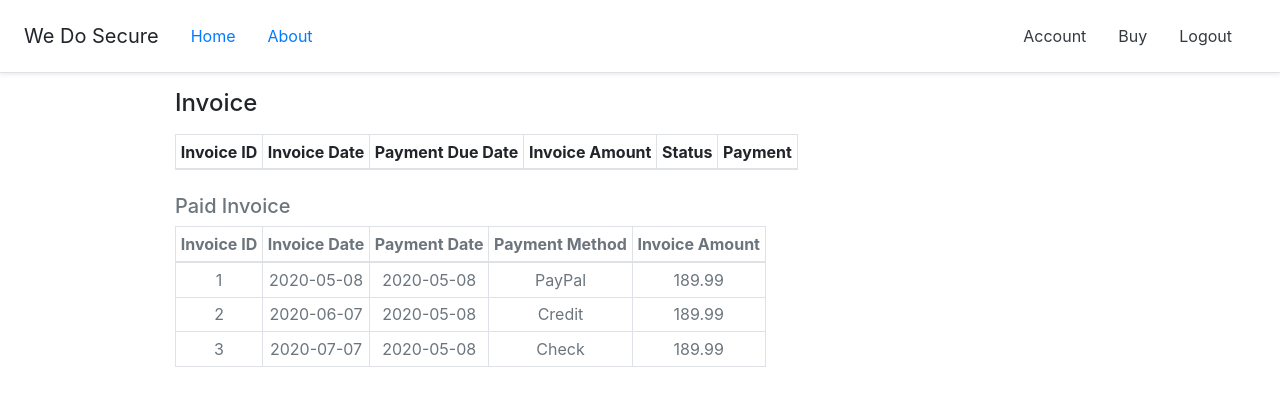
After one commit to wutulun/WDS-Insurance, a Flask app: page /invoices/1 in a window 1280 px wide. The commit adds this page. Shown: the top 406 px of the page. Run offline with Flask 2, Linux system fonts and the light colour scheme; a user stored in the database is signed in; data comes from the database, SQL or seed files in the repository; both versions use the stored data as it was after the commit; lists and menus that the app fills with data are empty; some libraries are stand-ins or nearby versions.

Commit message:
Add invoive and payment

```diff
--- a/insurance/forms.py
+++ b/insurance/forms.py
@@ -102,3 +102,8 @@ class HomeForm(FlaskForm):
     basement = BooleanField('Basement')
 
     submit = SubmitField('Sign up')
+
+class PaymentForm(FlaskForm):
+
+    method = SelectField('Payment method', choices=[('P', 'PayPal'), ('C', 'Credit'), ('D', 'Debit'), ('K', 'Check')])
+    submit = SubmitField('Pay now!')
--- a/insurance/routes.py
+++ b/insurance/routes.py
@@ -1,8 +1,8 @@
 from insurance import app, db, bcrypt
 from flask import render_template, url_for, flash, redirect, request
 from insurance.forms import RegistrationForm, LoginForm, UpdateAccountForm, SelectInsuranceForm, HomeForm, \
-                            AutoForm, VehicleForm
-from insurance.models import Customer, Insurance, Vehicle, Driver, Home
+                            AutoForm, VehicleForm, PaymentForm
+from insurance.models import Customer, Insurance, Vehicle, Driver, Home, Invoice, Payment
 from flask_login import login_user, current_user, logout_user, login_required
 from decimal import Decimal, ROUND_UP # data processing
 import datetime
@@ -35,7 +35,7 @@ def register():
 @app.route('/login', methods=['GET', 'POST'])
 def login():
     if current_user.is_authenticated:
-        return redirect(url_for('home'))
+        return redirect(url_for('account'))
     form = LoginForm()
     if form.validate_on_submit():
         customer = Customer.query.filter_by(email=form.email.data).first()
@@ -43,7 +43,7 @@ def login():
             login_user(customer)
             flash('You have been logged in!', 'success')
             next_page = request.args.get('next')
-            return redirect(next_page) if next_page else redirect(url_for('home'))
+            return redirect(next_page) if next_page else redirect(url_for('account'))
         else:
             flash('Login unsuccessful. Please check your email and password.', 'danger')
     return render_template('login.html', title='Login', form=form)
@@ -90,12 +90,11 @@ def buy_auto():
     form = AutoForm()
     form1 = VehicleForm()
     if form.validate_on_submit():
-
+        month = 3
         insurance = Insurance(start_date=datetime.date.today(),
-                              end_date=datetime.date.today()+datetime.timedelta(days=30*3),
+                              end_date=datetime.date.today()+datetime.timedelta(days=30*month),
                               status='C', type='A',
                               customer_id=current_user.id)  # Lack of premium
-
         db.session.add(insurance)
 
         num_of_vhc = len(form.vehicles)
@@ -111,7 +110,17 @@ def buy_auto():
                 vehicle.drivers.append(driver)  # Now have FK! And add to session as well!
 
         # Set premium
-        insurance.premium = (139.99 + 20*num_of_vhc + 30*num_of_dvr) * 3
+        insurance.premium = (139.99 + 20*num_of_vhc + 30*num_of_dvr) * month
+
+        # Set monthly invoice
+        for i in range(month):
+            invoice_date = datetime.date.today() + datetime.timedelta(days=i*30)
+            invoice = Invoice(invoice_date=invoice_date,
+                              payment_due_date=invoice_date+datetime.timedelta(days=10),
+                              invoice_amount=insurance.premium/month,
+                              status='U')
+            insurance.invoices.append(invoice)
+
         db.session.commit()
 
         return redirect(url_for('account'))
@@ -138,7 +147,26 @@ def buy_home():
     return render_template('buy_home.html', title='Buy-home', form=form)
 
 @app.route('/details/<insurance_id>')
+@login_required
 def details(insurance_id):
-    print(insurance_id)
     insurance = Insurance.query.get(insurance_id)
     return render_template('details.html', title='details', insurance=insurance)
+
+@app.route('/invoices/<insurance_id>')
+@login_required
+def invoices(insurance_id):
+    insurance = Insurance.query.get(insurance_id)
+    return render_template('invoices.html', title='invoices', insurance=insurance)
+
+@app.route('/payment/<invoice_id>', methods=['GET', 'POST'])
+@login_required
+def payment(invoice_id):
+    invoice = Invoice.query.get(invoice_id)
+    form = PaymentForm()
+    if form.validate_on_submit():
+        payment = Payment(payment_date=datetime.date.today(), method=form.method.data, invoice_id=invoice.id)
+        db.session.add(payment)
+        invoice.status = 'P'
+        db.session.commit()
+        return redirect(url_for('invoices', insurance_id=invoice.insurance_id))
+    return render_template('payment.html', title='payment', invoice=invoice, form=form)
--- a/insurance/templates/account.html
+++ b/insurance/templates/account.html
@@ -25,9 +25,9 @@
             <p>Email: {{ current_user.email }}</p>
         </div>
 
-        <div class="form-group">
+        <div class="form-group mt-4 mb-4">
             <h4 class="mb-3">Insurance:</h4>
-            <table class="table table-striped">
+            <table class="table table-striped text-center">
                 <thead>
                 <tr>
                     <th scope="col">#</th>
@@ -37,6 +37,7 @@
                     <th scope="col">Premium</th>
                     <th scope="col">Status</th>
                     <th scope="col">Details</th>
+                    <th class="mark" scope="col">Invoices</th>
                 </tr>
                 </thead>
                 <tbody>
@@ -61,6 +62,7 @@
                             {% endif %}
                         </td>
                         <td><a href="{{ url_for('details', insurance_id=insurance.id) }}">More</a></td>
+                        <td><a href="{{ url_for('invoices', insurance_id=insurance.id) }}">Check</a></td>
                     </tr>
                 {% endfor %}
                 </tbody>
--- a/insurance/templates/details.html
+++ b/insurance/templates/details.html
@@ -18,11 +18,11 @@
                         {% endif %}
                     </p>
                     <!-- Driver -->
-                    <table class="table-sm table-bordered">
+                    <table class="table-sm table-bordered text-center">
                         <thead>
                             <tr>
                                 <th scope="col">#</th>
-                                <th scope="col">License number</th>
+                                <th scope="col">License Number</th>
                                 <th scope="col">Name</th>
                                 <th scope="col">Birthdate</th>
                             </tr>
--- /dev/null
+++ b/insurance/templates/invoices.html
@@ -0,0 +1,69 @@
+{% extends "layout.html" %}
+{% block content %}
+    <h4 class="mb-3">Invoice</h4>
+    <table class="table-sm table-bordered text-center">
+        <thead>
+            <tr>
+                <th scope="col">Invoice ID</th>
+                <th scope="col">Invoice Date</th>
+                <th scope="col">Payment Due Date</th>
+                <th scope="col">Invoice Amount</th>
+                <th scope="col">Status</th>
+                <th scope="col">Payment</th>
+            </tr>
+        </thead>
+        <tbody>
+            {% for invoice in insurance.invoices %}
+                {% if invoice.status == 'U' %}
+                    <tr>
+                        <td>{{ invoice.id }}</td>
+                        <td>{{ invoice.invoice_date }}</td>
+                        <td>{{ invoice.payment_due_date }}</td>
+                        <td>{{ invoice.invoice_amount }}</td>
+                        <td>Unpaid</td>
+                        <td><a href="{{ url_for('payment', invoice_id=invoice.id) }}">Pay</a></td>
+                    </tr>
+                {% endif %}
+            {% endfor %}
+        </tbody>
+    </table>
+
+    <div class="text-muted">
+        <h5 class="mt-4">Paid Invoice</h5>
+        <table class="table-sm table-bordered text-center">
+            <thead>
+                <tr>
+                    <th scope="col">Invoice ID</th>
+                    <th scope="col">Invoice Date</th>
+                    <th scope="col">Payment Date</th>
+                    <th scope="col">Payment Method</th>
+                    <th scope="col">Invoice Amount</th>
+                </tr>
+            </thead>
+            <tbody>
+                {% for invoice in insurance.invoices %}
+                    {% if invoice.status == 'P' %}
+                        <tr>
+                            <td>{{ invoice.id }}</td>
+                            <td>{{ invoice.invoice_date }}</td>
+                            <td>{{ invoice.payment[0].payment_date }}</td>
+                            <td>
+                                {% if invoice.payment[0].method == 'P' %}
+                                    PayPal
+                                {% elif invoice.payment[0].method == 'C' %}
+                                    Credit
+                                {% elif invoice.payment[0].method == 'D' %}
+                                    Debit
+                                {% else %}
+                                    Check
+                                {% endif %}
+                            </td>
+                            <td>{{ invoice.invoice_amount }}</td>
+                        </tr>
+                    {% endif %}
+                {% endfor %}
+            </tbody>
+        </table>
+    </div>
+
+{% endblock content %}
```
Also changed, not shown: insurance/models.py (+63 -36 lines), insurance/templates/bootstrap/index.html (deleted, +0 -126 lines), insurance/templates/buy_home.html (+1 -7 lines), insurance/templates/payment.html (added, +22 -0 lines), insurance/site.db.
